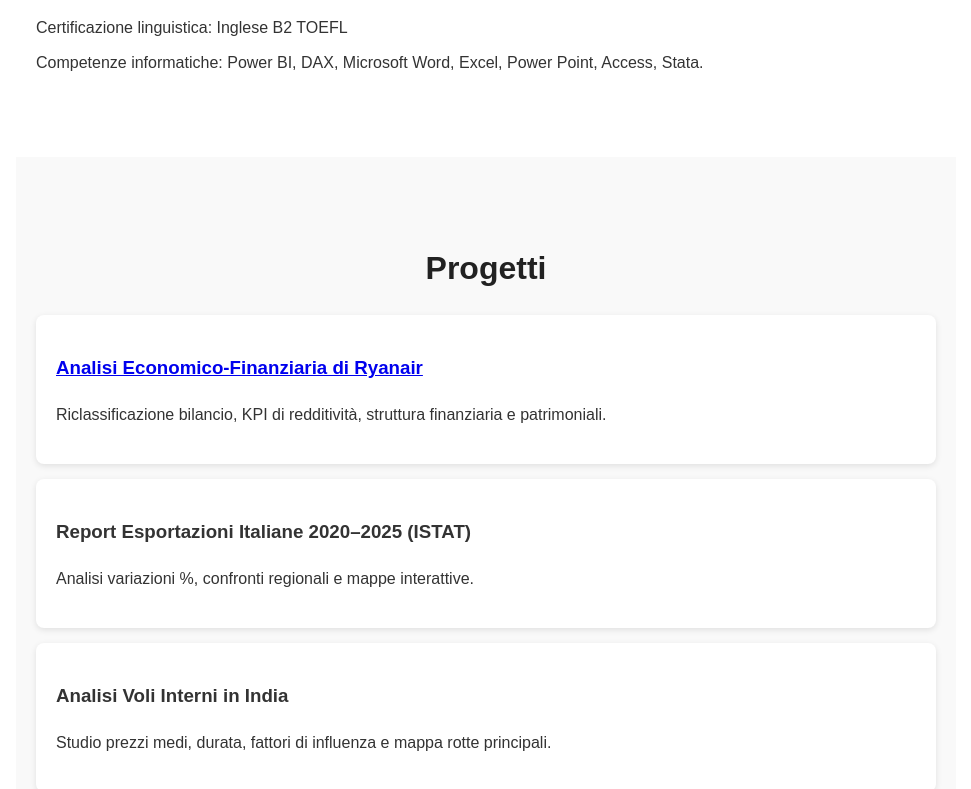
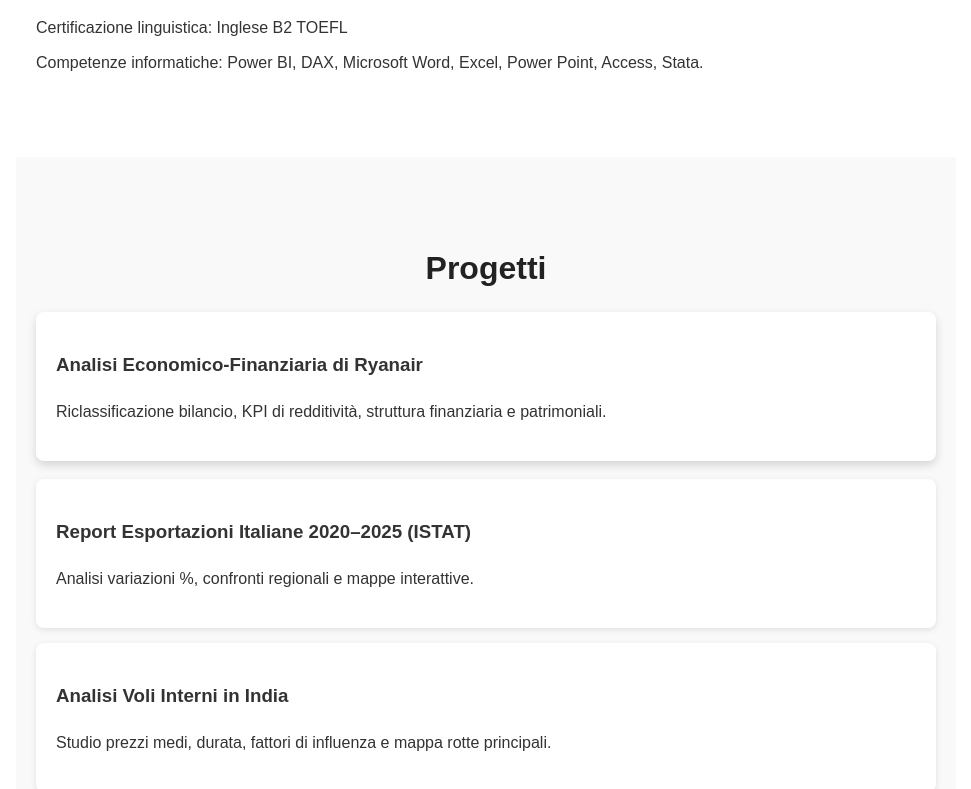
Before and after one commit to LucaCanali2002/LucaCanali2002.github.io, a plain HTML site: page index.html in a window 1280 px wide. In both pictures the pointer is over the element 640 px from the left and 1172 px from the top of the page. Shown: the part 783-1572 px from the top of the page, without its empty margins (154-1125 px from the left). Drawn offline with Linux system fonts and the light colour scheme.

Commit message:
Update styles.css

```diff
--- a/styles.css
+++ b/styles.css
@@ -83,3 +83,14 @@ footer {
   padding: 15px;
   font-size: 0.9em;
 }
+.project-card a {
+  text-decoration: none;
+  color: inherit;
+  display: block;
+}
+
+.project-card:hover {
+  transform: translateY(-3px);
+  box-shadow: 0 4px 10px rgba(0,0,0,0.15);
+  transition: 0.3s;
+}
```
